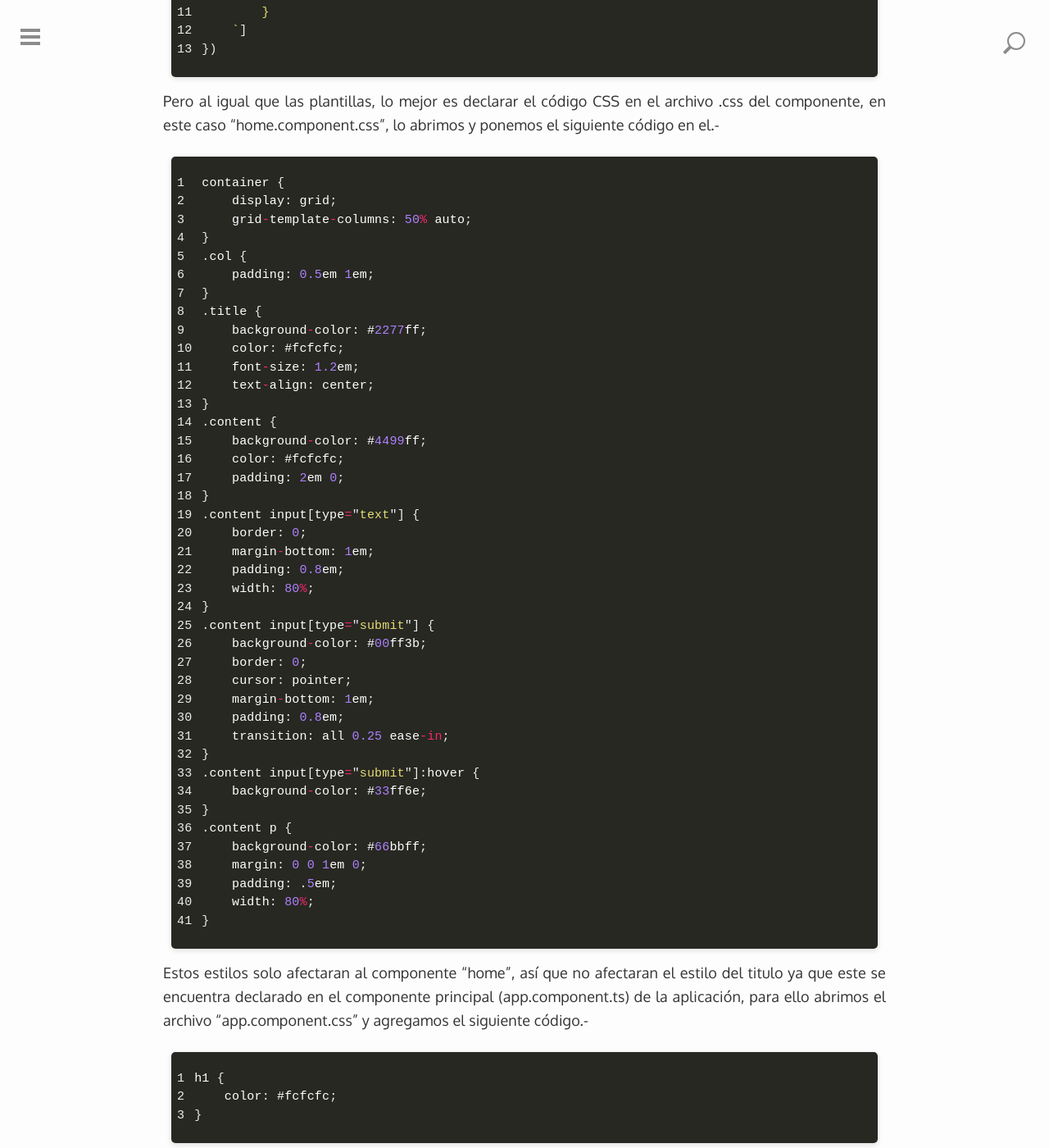
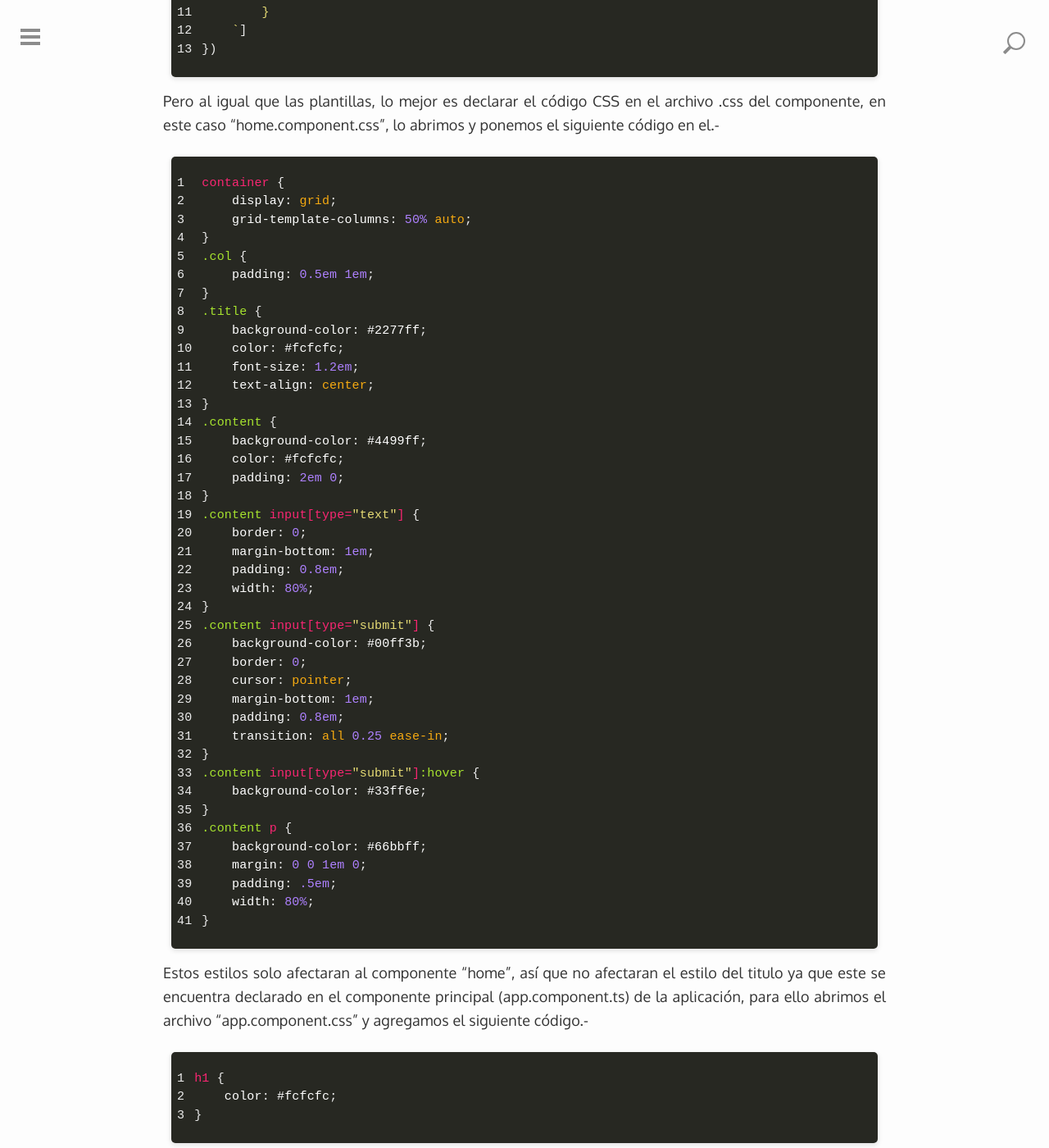
Before and after one commit to Codeandomx/codeandomx, a Jekyll site: the page built from _posts/2018-01-22-plantillas-y-estilos-css-con-angular.md, in a window 1280 px wide and 1400 px high, scrolled down 4366 px. Shown: the whole window at 82% size. Built offline with Jekyll 4.4.1, drawn with Linux system fonts in a browser that asks for light colours; comment, search, counter and statistics services are not loaded; some of the changed text lies outside the part shown.

```diff
--- a/_posts/2018-01-22-plantillas-y-estilos-css-con-angular.md
+++ b/_posts/2018-01-22-plantillas-y-estilos-css-con-angular.md
@@ -156,7 +156,7 @@
 
 Pero al igual que las plantillas, lo mejor es declarar el código CSS en el archivo .css del componente, en este caso "home.component.css", lo abrimos y ponemos el siguiente código en el.-
 
-{% highlight javascript linenos %}
+{% highlight css linenos %}
 container {
     display: grid;
     grid-template-columns: 50% auto;
@@ -202,7 +202,7 @@
 
 Estos estilos solo afectaran al componente "home", así que no afectaran el estilo del titulo ya que este se encuentra declarado en el componente principal (app.component.ts) de la aplicación, para ello abrimos el archivo "app.component.css" y agregamos el siguiente código.-
 
-{% highlight javascript linenos %}
+{% highlight css linenos %}
 h1 {
     color: #fcfcfc;
 }
@@ -210,7 +210,7 @@
 
 También debemos crear algunos estilos globales para nuestra aplicación, para esto, angular ponen a disposición el archivo "styles.css" ubicado en el directorio "src", lo abrimos y agregamos el siguiente código.-
 
-{% highlight javascript linenos %}
+{% highlight css linenos %}
 /* You can add global styles to this file, and also import other style files */
 @import url('https://fonts.googleapis.com/css?family=Source+Sans+Pro');
 
```
Also changed, not shown: other parts of _posts/2018-01-22-plantillas-y-estilos-css-con-angular.md (+1 -0 lines).
